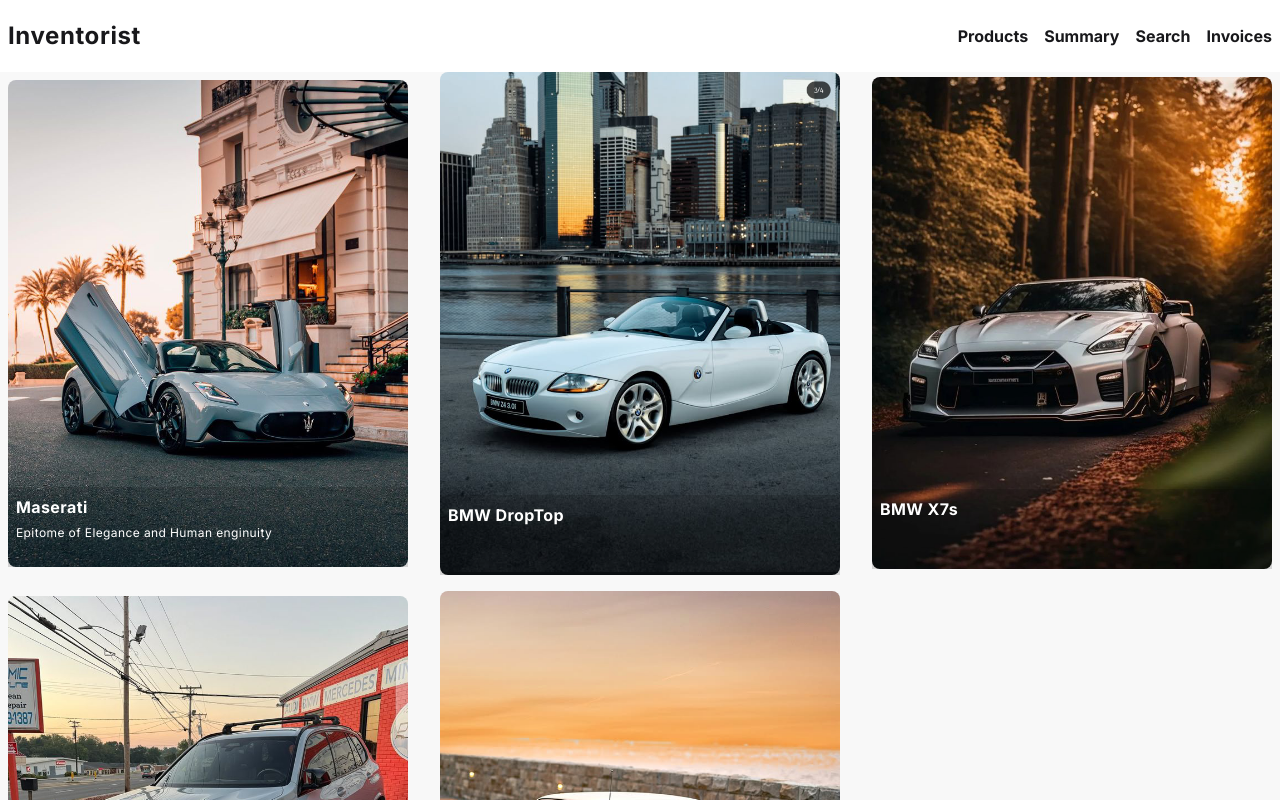
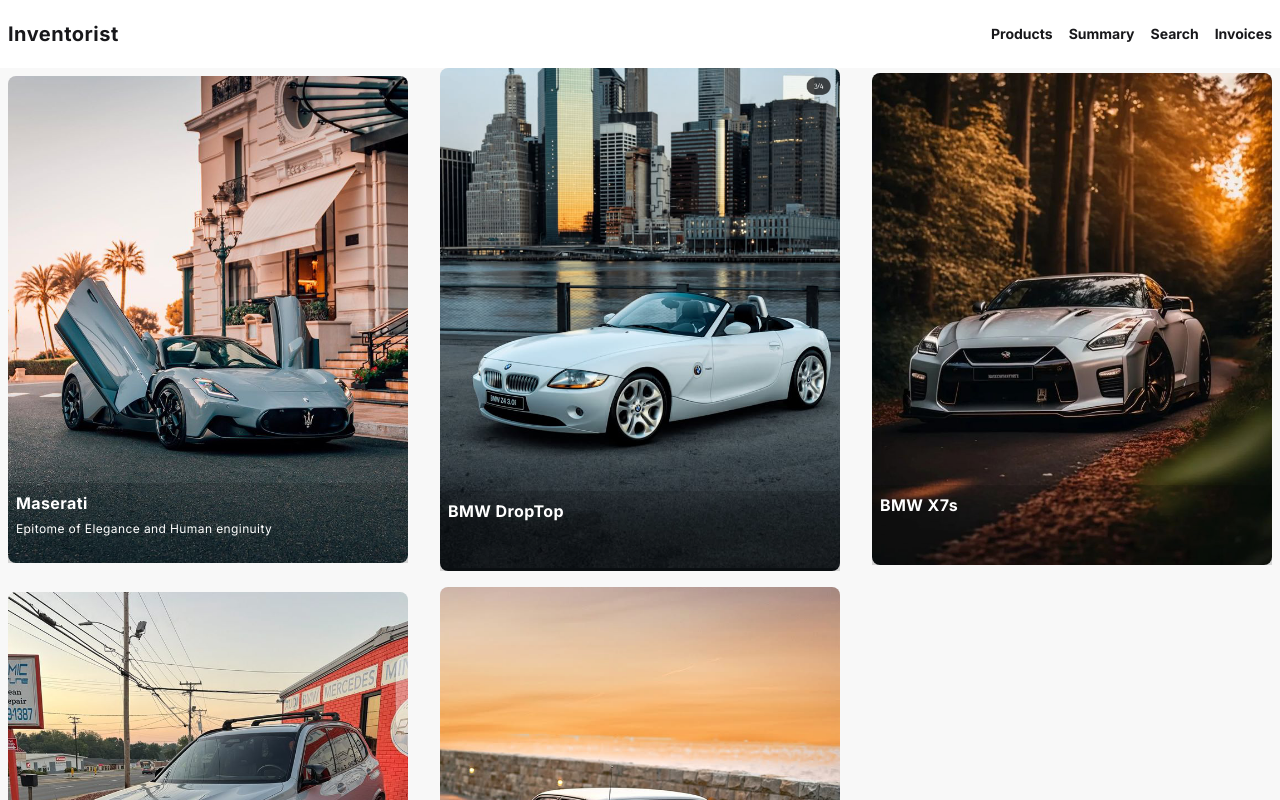
Before and after one commit to mosesborore/inventorist, a Next.js app in the folder frontend/: page / in a window 1280 px wide. Shown: the top 800 px of the page. Built offline with nearby package versions, Linux system fonts and the light colour scheme.

Commit message:
Update the font size

```diff
--- a/frontend/app/components/ui/Navbar.tsx
+++ b/frontend/app/components/ui/Navbar.tsx
@@ -17,11 +17,11 @@ function Navbar() {
   return (
     <div className="container mx-auto">
       <nav className="bg-base-100 flex items-center justify-between px-2 py-5">
-        <Link href="/" className="text-2xl font-bold tracking-wide">
+        <Link href="/" className="text-xl font-bold tracking-wide">
           Inventorist
         </Link>
         <div>
-          <ul className="flex gap-4 font-bold">
+          <ul className="flex gap-4 text-sm font-bold">
             {siteRoutes.map((siteRoute) => {
               return (
                 <li
```
